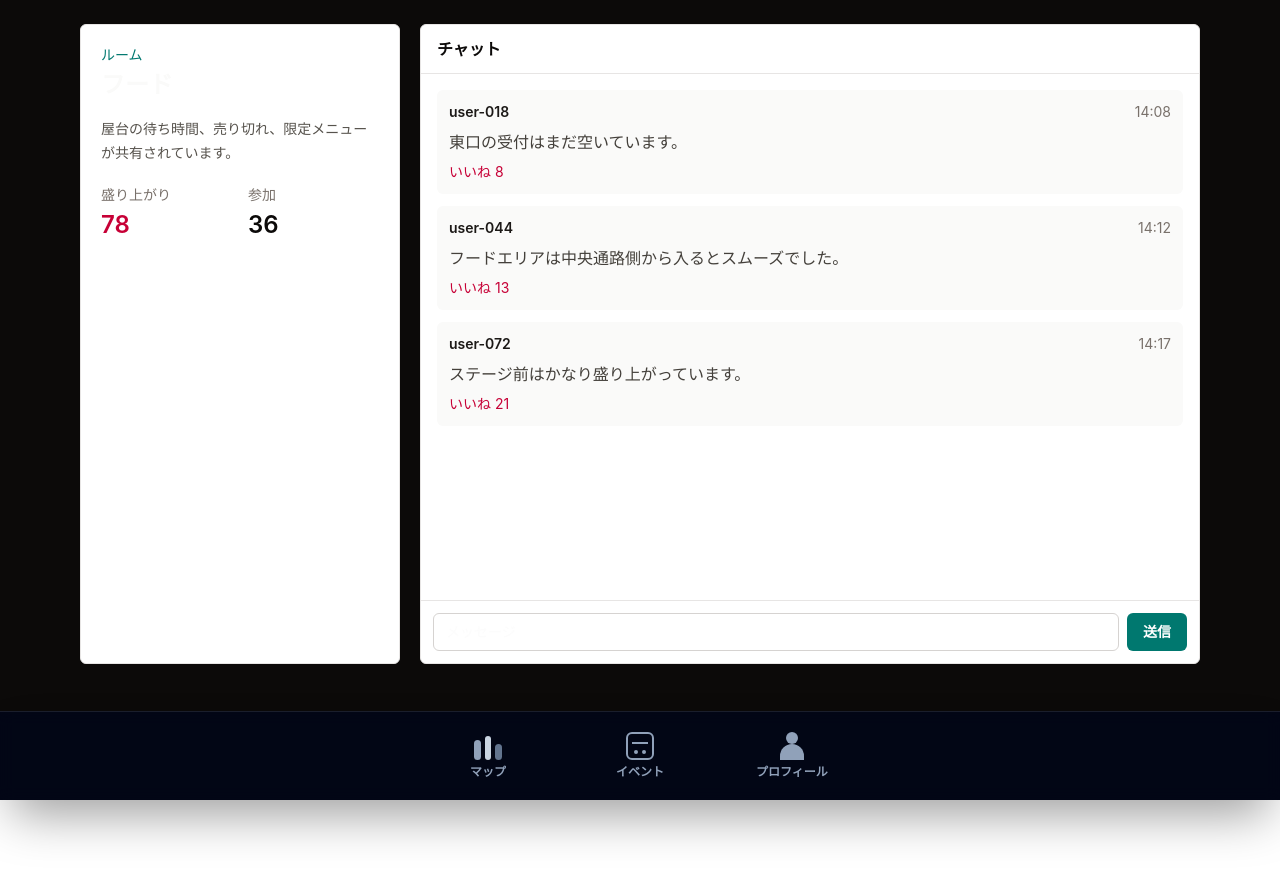
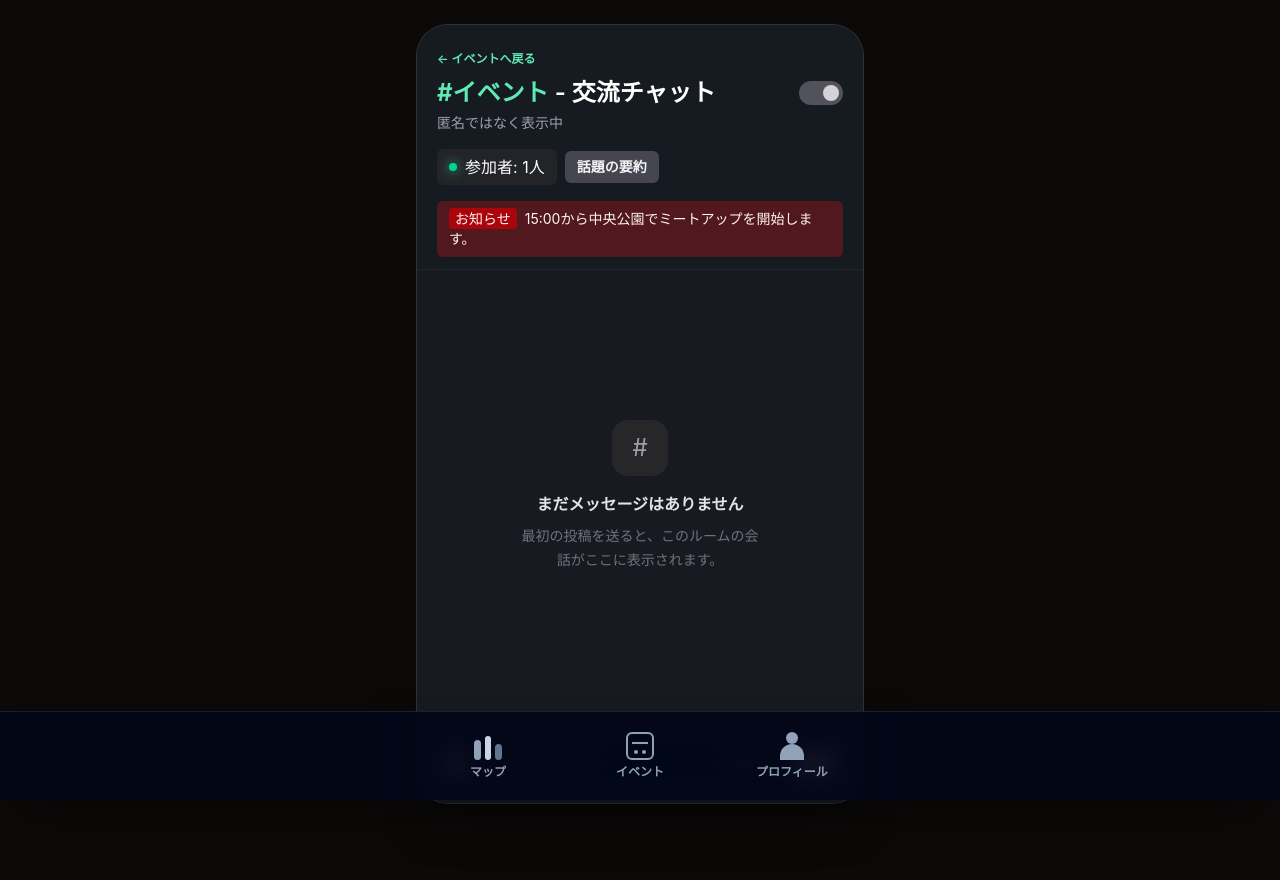
Before and after one commit to NU-HACKBASE/HACKBASE, a React app in the folder frontend/: page /event-101/room-food in a window 1280 px wide. Shown: the top 880 px of the page. Before the commit the page ends 800 px from the top, so only its background shows below. Built offline with nearby package versions, Linux system fonts and the light colour scheme; the HTML template or start-up script is replaced by a standard one.

Commit message:
チャット基本機能追加

```diff
--- a/frontend/src/pages/RoomChatPage.jsx
+++ b/frontend/src/pages/RoomChatPage.jsx
@@ -1,61 +1,275 @@
-import { useParams } from 'react-router-dom'
+import { useEffect, useRef, useState } from 'react'
+import { Link, useParams } from 'react-router-dom'
 
-import { sampleChats, sampleRooms } from '../lib/sampleData'
+const PRESENCE_TTL_MS = 8000
+const MAX_STORED_MESSAGES = 100
+
+function createSessionId() {
+  if (window.crypto?.randomUUID) {
+    return window.crypto.randomUUID()
+  }
+
+  return `${Date.now()}-${Math.random().toString(36).slice(2)}`
+}
+
+function readJson(key, fallbackValue) {
+  try {
+    return JSON.parse(window.localStorage.getItem(key) ?? JSON.stringify(fallbackValue))
+  } catch {
+    return fallbackValue
+  }
+}
+
+function writeJson(key, value) {
+  window.localStorage.setItem(key, JSON.stringify(value))
+}
+
+function getActivePresence(key) {
+  const now = Date.now()
+  const presence = readJson(key, {})
+
+  return Object.fromEntries(
+    Object.entries(presence).filter(([, lastSeenAt]) => now - lastSeenAt < PRESENCE_TTL_MS),
+  )
+}
+
+function getParticipantCount(key) {
+  return Math.max(1, Object.keys(getActivePresence(key)).length)
+}
+
+function readMessages(key) {
+  const messages = readJson(key, [])
+
+  return Array.isArray(messages) ? messages : []
+}
+
+function saveMessages(key, messages) {
+  writeJson(key, messages.slice(-MAX_STORED_MESSAGES))
+}
 
 export function RoomChatPage() {
-  const { roomId } = useParams()
-  const room = sampleRooms.find((item) => item.id === roomId) ?? sampleRooms[0]
+  const { eventId, roomId = 'default-room' } = useParams()
+  const eventPath = eventId ? `/${eventId}` : '/events'
+  const roomKey = `${eventId ?? 'default-event'}:${roomId}`
+  const presenceKey = `room-presence:${roomKey}`
+  const messagesKey = `room-messages:${roomKey}`
+  const bottomRef = useRef(null)
+  const [sessionId] = useState(createSessionId)
+  const [messageText, setMessageText] = useState('')
+  const [messages, setMessages] = useState(() => readMessages(messagesKey))
+  const [participantCount, setParticipantCount] = useState(() =>
+    getParticipantCount(presenceKey),
+  )
+
+  useEffect(() => {
+    const timerId = window.setTimeout(() => {
+      setMessages(readMessages(messagesKey))
+    }, 0)
+
+    return () => window.clearTimeout(timerId)
+  }, [messagesKey])
+
+  useEffect(() => {
+    const touchPresence = () => {
+      const activePresence = getActivePresence(presenceKey)
+      activePresence[sessionId] = Date.now()
+      writeJson(presenceKey, activePresence)
+      setParticipantCount(getParticipantCount(presenceKey))
+    }
+
+    const removePresence = () => {
+      const activePresence = getActivePresence(presenceKey)
+      delete activePresence[sessionId]
+      writeJson(presenceKey, activePresence)
+    }
+
+    const handleStorage = (event) => {
+      if (event.key === presenceKey) {
+        setParticipantCount(getParticipantCount(presenceKey))
+      }
+
+      if (event.key === messagesKey) {
+        setMessages(readMessages(messagesKey))
+      }
+    }
+
+    const initialTimerId = window.setTimeout(touchPresence, 0)
+    const heartbeatId = window.setInterval(touchPresence, 3000)
+    window.addEventListener('storage', handleStorage)
+    window.addEventListener('beforeunload', removePresence)
+
+    return () => {
+      window.clearTimeout(initialTimerId)
+      window.clearInterval(heartbeatId)
+      window.removeEventListener('storage', handleStorage)
+      window.removeEventListener('beforeunload', removePresence)
+      removePresence()
+    }
+  }, [messagesKey, presenceKey, sessionId])
+
+  useEffect(() => {
+    bottomRef.current?.scrollIntoView({ behavior: 'smooth' })
+  }, [messages])
+
+  const handleSubmit = (event) => {
+    event.preventDefault()
+
+    const trimmedMessage = messageText.trim()
+    if (!trimmedMessage) return
+
+    const now = new Date()
+    const nextMessage = {
+      id: `${now.getTime()}-${sessionId}`,
+      authorId: sessionId,
+      body: trimmedMessage,
+      createdAt: now.toLocaleTimeString('ja-JP', {
+        hour: '2-digit',
+        minute: '2-digit',
+      }),
+    }
+    const nextMessages = [...readMessages(messagesKey), nextMessage].slice(
+      -MAX_STORED_MESSAGES,
+    )
+
+    saveMessages(messagesKey, nextMessages)
+    setMessages(nextMessages)
+    setMessageText('')
+  }
 
   return (
-    <div className="grid min-h-[640px] gap-5 lg:grid-cols-[320px_minmax(0,1fr)]">
-      <aside className="rounded-md border border-stone-200 bg-white p-5">
-        <p className="text-sm font-medium text-teal-700">ルーム</p>
-        <h1 className="mt-1 text-2xl font-semibold tracking-normal">{room.title}</h1>
-        <p className="mt-4 text-sm leading-6 text-stone-600">{room.summary}</p>
-        <dl className="mt-5 grid grid-cols-2 gap-4">
-          <div>
-            <dt className="text-sm text-stone-500">盛り上がり</dt>
-            <dd className="mt-1 text-2xl font-semibold text-rose-700">{room.heat}</dd>
+    <div className="mx-auto flex min-h-[calc(100vh-9rem)] max-w-md flex-col overflow-hidden rounded-[2rem] border border-white/10 bg-[#171b21] text-white shadow-2xl shadow-black/40 md:min-h-[780px]">
+      <header className="border-b border-white/5 bg-[#171b21]/95 px-5 pb-3 pt-5">
+        <div className="flex items-start justify-between gap-3">
+          <div className="min-w-0">
+            <Link
+              className="text-xs font-semibold text-emerald-300 hover:text-emerald-200"
+              to={eventPath}
+            >
+              ← イベントへ戻る
+            </Link>
+            <h1 className="mt-2 truncate text-2xl font-bold tracking-normal">
+              <span className="text-emerald-300">#イベント</span>
+              <span className="font-semibold text-white"> - 交流チャット</span>
+            </h1>
+            <p className="mt-1 text-sm text-zinc-400">匿名ではなく表示中</p>
           </div>
-          <div>
-            <dt className="text-sm text-stone-500">参加</dt>
-            <dd className="mt-1 text-2xl font-semibold text-stone-950">
-              {room.participants}
-            </dd>
+          <button
+            aria-label="匿名モードを切り替え"
+            className="mt-9 flex h-6 w-11 shrink-0 items-center rounded-full bg-zinc-600 p-1"
+            type="button"
+          >
+            <span className="ml-auto h-4 w-4 rounded-full bg-zinc-300" />
+          </button>
+        </div>
+
+        <div className="mt-4 flex flex-wrap items-center gap-2">
+          <span className="inline-flex items-center gap-2 rounded-md bg-zinc-800/80 px-3 py-1.5 text-base text-white transition-colors">
+            <span className="h-2 w-2 rounded-full bg-emerald-400 shadow-[0_0_12px_rgba(52,211,153,0.9)]" />
+            参加者: {participantCount}人
+          </span>
+          <button
+            className="rounded-md bg-zinc-600/80 px-3 py-1.5 text-sm font-semibold text-zinc-100"
+            type="button"
+          >
+            話題の要約
+          </button>
+        </div>
+
+        <div className="mt-4 rounded-md bg-red-900/55 px-3 py-2 text-sm leading-5 text-red-50">
+          <span className="mr-2 rounded bg-red-700/80 px-1.5 py-0.5 font-medium">
+            お知らせ
+          </span>
+          15:00から中央公園でミートアップを開始します。
+        </div>
+      </header>
+
+      <main
+        className={
+          messages.length === 0
+            ? 'flex flex-1 items-center justify-center overflow-y-auto px-5 py-4'
+            : 'flex-1 space-y-4 overflow-y-auto px-5 py-4'
+        }
+      >
+        {messages.length === 0 ? (
+          <div className="max-w-[240px] text-center">
+            <div className="mx-auto grid h-14 w-14 place-items-center rounded-2xl bg-zinc-800 text-2xl text-zinc-400">
+              #
+            </div>
+            <p className="mt-4 text-base font-semibold text-zinc-200">
+              まだメッセージはありません
+            </p>
+            <p className="mt-2 text-sm leading-6 text-zinc-500">
+              最初の投稿を送ると、このルームの会話がここに表示されます。
+            </p>
           </div>
-        </dl>
-      </aside>
+        ) : (
+          messages.map((message) => {
+            const isOwnMessage = message.authorId === sessionId
+            const authorName = isOwnMessage ? '自分' : '参加者'
+            const authorNote = isOwnMessage ? 'あなた' : '同期'
 
-      <section className="flex min-h-[640px] flex-col rounded-md border border-stone-200 bg-white">
-        <div className="border-b border-stone-200 px-4 py-3">
-          <h2 className="font-semibold text-stone-950">チャット</h2>
-        </div>
-        <div className="flex-1 space-y-3 overflow-y-auto p-4">
-          {sampleChats.map((chat) => (
-            <article className="rounded-md bg-stone-50 p-3" key={chat.id}>
-              <div className="flex items-center justify-between gap-3 text-sm">
-                <span className="font-semibold text-stone-900">{chat.userName}</span>
-                <span className="text-stone-500">{chat.createdAt}</span>
-              </div>
-              <p className="mt-2 text-stone-700">{chat.body}</p>
-              <p className="mt-2 text-sm text-rose-700">いいね {chat.likedCount}</p>
-            </article>
-          ))}
-        </div>
-        <form className="flex gap-2 border-t border-stone-200 p-3">
+            return (
+              <article
+                className="grid grid-cols-[42px_minmax(0,1fr)] gap-3"
+                key={message.id}
+              >
+                <div
+                  aria-hidden="true"
+                  className={
+                    isOwnMessage
+                      ? 'h-10 w-10 rounded-full bg-emerald-300 ring-2 ring-emerald-200/20'
+                      : 'h-10 w-10 rounded-full bg-zinc-700 ring-2 ring-zinc-500/20'
+                  }
+                />
+                <div className="min-w-0">
+                  <div className="flex items-start justify-between gap-3">
+                    <p className="min-w-0 truncate text-base font-bold text-white">
+                      {authorName}
+                      <span className="ml-1 font-normal text-zinc-400">({authorNote})</span>
+                    </p>
+                    <time className="shrink-0 text-sm text-zinc-400">
+                      {message.createdAt}
+                    </time>
+                  </div>
+                  <p className="mt-1 whitespace-pre-wrap break-words text-base leading-6 text-zinc-100">
+                    {message.body}
+                  </p>
+                </div>
+              </article>
+            )
+          })
+        )}
+        <div ref={bottomRef} />
+      </main>
+
+      <form className="border-t border-white/5 bg-[#171b21] px-4 py-4" onSubmit={handleSubmit}>
+        <div className="flex h-12 items-center gap-2 rounded-xl border border-zinc-700 bg-[#11151a] p-1.5 shadow-inner shadow-black/40">
+          <button
+            aria-label="添付を追加"
+            className="grid h-9 w-9 shrink-0 place-items-center rounded-lg bg-zinc-700 text-2xl leading-none text-zinc-300"
+            type="button"
+          >
+            +
+          </button>
           <input
-            className="min-w-0 flex-1 rounded-md border border-stone-300 px-3 py-2 text-sm outline-none focus:border-teal-600"
-            placeholder="メッセージ"
+            className="min-w-0 flex-1 bg-transparent text-sm text-white outline-none placeholder:text-zinc-500"
+            onChange={(event) => setMessageText(event.target.value)}
+            placeholder="メッセージを入力"
             type="text"
+            value={messageText}
           />
+          <button className="shrink-0 text-sm font-medium text-zinc-400" type="button">
+            スタンプ
+          </button>
           <button
-            className="rounded-md bg-teal-700 px-4 py-2 text-sm font-semibold text-white hover:bg-teal-800"
+            className="shrink-0 rounded-lg bg-emerald-500 px-3 py-2 text-sm font-semibold text-zinc-950 disabled:bg-zinc-600 disabled:text-zinc-300"
+            disabled={!messageText.trim()}
             type="submit"
           >
             送信
           </button>
-        </form>
-      </section>
+        </div>
+      </form>
     </div>
   )
 }
```
